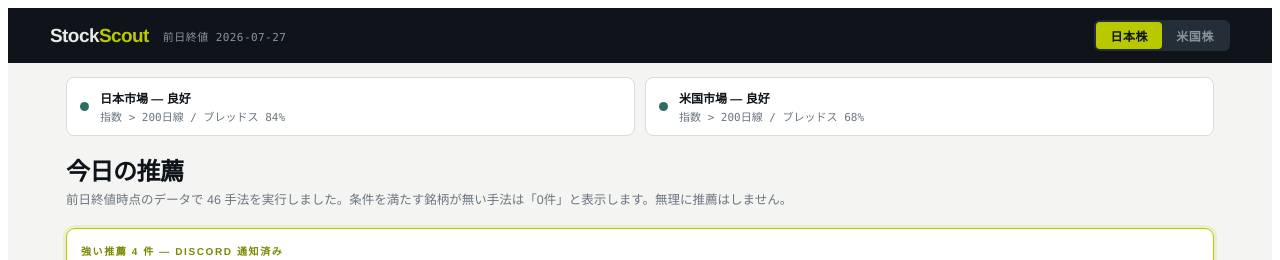
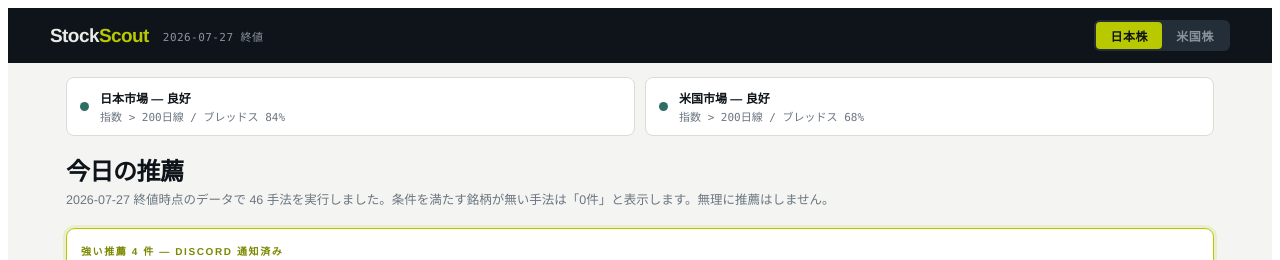
Before and after one commit to antigrabitybot/stockscout, a React (Vite) app: page / in a window 1280 px wide. Shown: the top 260 px of the page. Built offline with nearby package versions, Linux system fonts and the light colour scheme.

Commit message:
Add files via upload

```diff
--- a/StockScout.jsx
+++ b/StockScout.jsx
@@ -2394,7 +2394,8 @@ export default function StockScout() {
      「新たに買い増し/売りシグナルが立った銘柄」だけを通知する(既存銘柄の
      連日の再通知は行わない。仕様は Discord 通知の設計と同じ思想)。
 
-     このクライアント側では、snap(前日終値データ)が更新されるたびに
+     このクライアント側では、snap(その日の終値データ。配信タイミングにより
+     前営業日終値のこともある)が更新されるたびに
      全保有銘柄を再評価することで、その日次バッチの動作を再現している。
      つまり「ページを開く」ことが「本日分のバッチが1回走る」ことに相当する。
   --------------------------------------------------------------------- */
@@ -2551,7 +2552,7 @@ export default function StockScout() {
       <div className="bar">
         <div className="bar-in">
           <div className="logo">Stock<span>Scout</span></div>
-          <div className="asof mono">前日終値 {snap.asof}</div>
+          <div className="asof mono">{snap.asof} 終値</div>
           <div className="mkt-toggle">
             {["JP", "US"].map((m) => (
               <button key={m} data-on={market === m ? 1 : 0} onClick={() => setMarket(m)}>{m === "JP" ? "日本株" : "米国株"}</button>
@@ -2592,7 +2593,7 @@ export default function StockScout() {
           <>
             <h1 className="h1">今日の推薦</h1>
             <p className="sub">
-              前日終値時点のデータで {visible.length} 手法を実行しました。条件を満たす銘柄が無い手法は「0件」と表示します。無理に推薦はしません。
+              {snap.asof} 終値時点のデータで {visible.length} 手法を実行しました。条件を満たす銘柄が無い手法は「0件」と表示します。無理に推薦はしません。
             </p>
 
             {!rg.above200 && (
```
Also changed, not shown: 1 other file (tests, documents, lock files or other folders).
